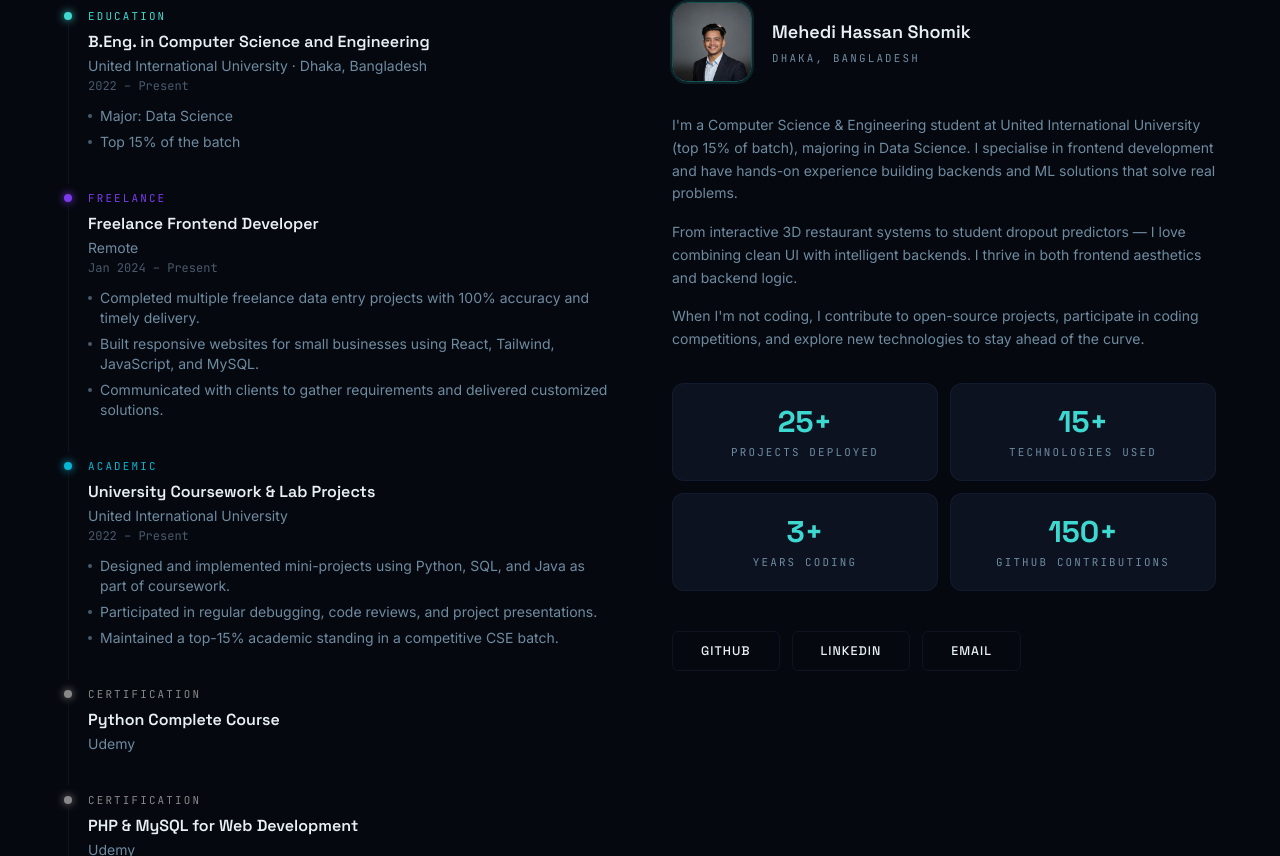
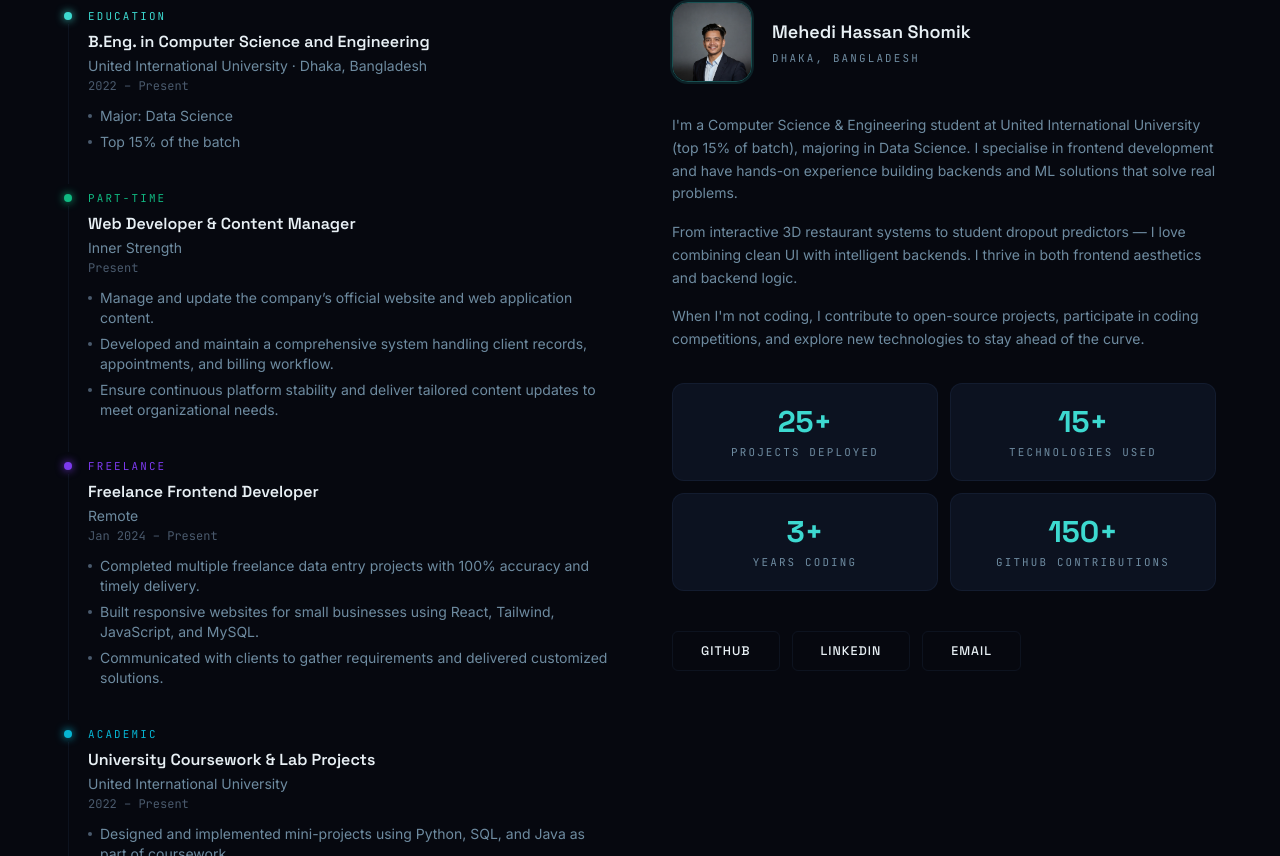
Before and after one commit to MH-Shomik/Simple_Portfolio, a React (Vite) app: page / in a window 1280 px wide. Shown: the part 1104-1960 px from the top of the page. Built offline with nearby package versions, Linux system fonts and the light colour scheme.

Commit message:
Add Web Developer & Content Manager experience at Inner Strength

```diff
--- a/src/data/resumeData.js
+++ b/src/data/resumeData.js
@@ -161,6 +161,19 @@ export const projects = [
 export const experience = [
   {
     id: 1,
+    role: 'Web Developer & Content Manager',
+    company: 'Inner Strength',
+    type: 'Part-time',
+    period: 'Present',
+    bullets: [
+      'Manage and update the company’s official website and web application content.',
+      'Developed and maintain a comprehensive system handling client records, appointments, and billing workflow.',
+      'Ensure continuous platform stability and deliver tailored content updates to meet organizational needs.',
+    ],
+    color: '#10b981',
+  },
+  {
+    id: 2,
     role: 'Freelance Frontend Developer',
     company: 'Remote',
     type: 'Freelance',
@@ -173,7 +186,7 @@ export const experience = [
     color: '#7c3aed',
   },
   {
-    id: 2,
+    id: 3,
     role: 'University Coursework & Lab Projects',
     company: 'United International University',
     type: 'Academic',
```
